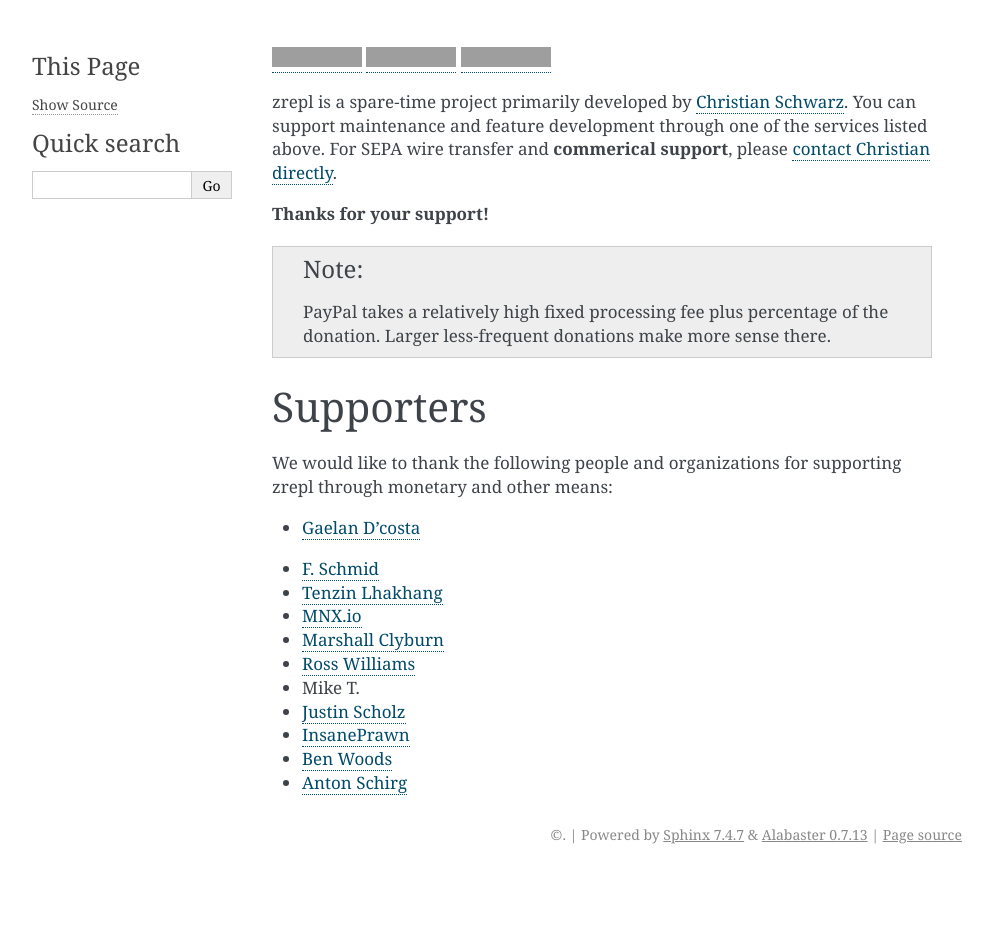
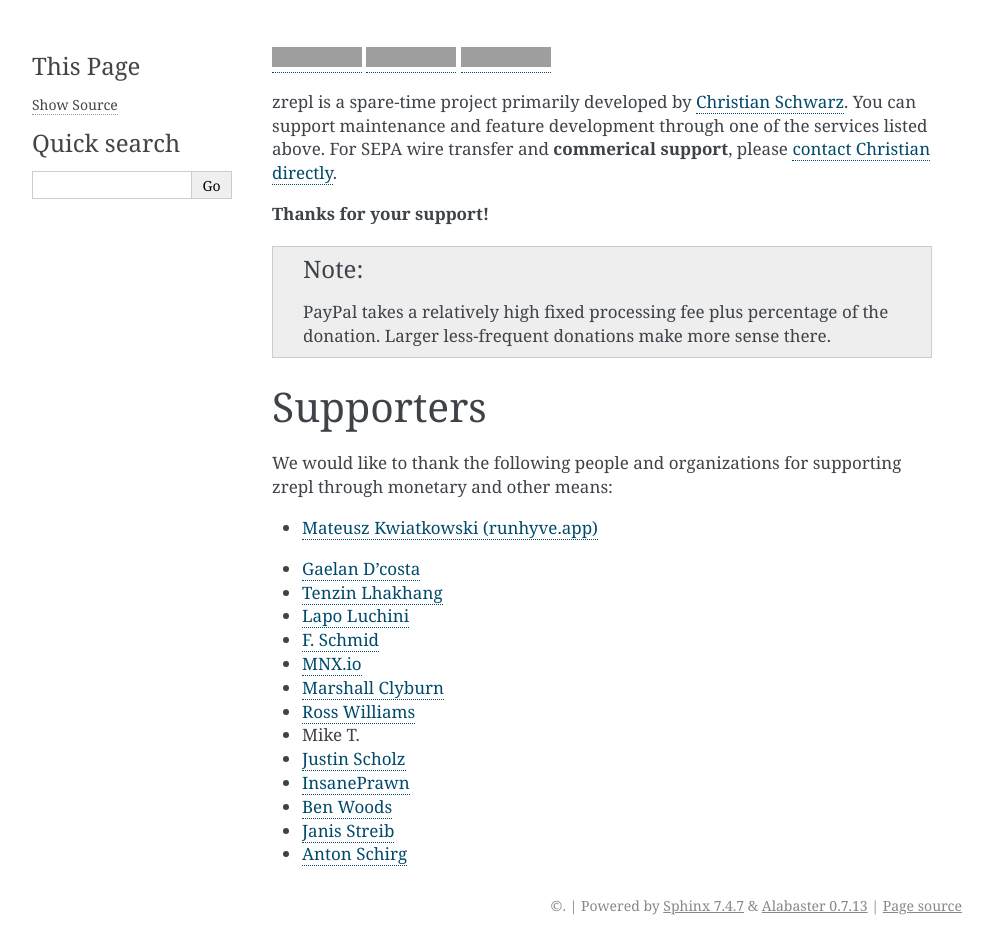
Before and after one commit to zrepl/zrepl, a Sphinx documentation site: the page built from docs/supporters.rst, in a window 1280 px wide. Shown: the whole page, without its empty margins (148-1141 px from the left). Built offline with Sphinx 7.4.7, drawn with Linux system fonts in a browser that asks for light colours; pages that are not in the unit, such as notebooks, are missing from menus; the version number could not be read and is left out; before the commit the page ends 900 px from its top, so only the background shows below that; grey boxes are pictures that could not be loaded.

Commit message:
docs: supporters: update

```diff
--- a/docs/supporters.rst
+++ b/docs/supporters.rst
@@ -32,9 +32,11 @@ We would like to thank the following people and organizations for supporting zre
 
    <div class="fa fa-code" style="width: 1em;"></div>
 
+* |supporter-gold| `Mateusz Kwiatkowski (runhyve.app) <https://runhyve.app>`_
 * |supporter-std| `Gaelan D'costa <https://www.robot-disco.net>`_
+* |supporter-std| `Tenzin Lhakhang <https://confluence.tenzin.io>`_
+* |supporter-std| `Lapo Luchini <https://github.com/lapo-luchini>`_
 * |supporter-std| `F. Schmid <https://github.com/tdschmidl>`_
-* |supporter-std| `Tenzin Lhakhang <https://confluence.tenzin.io>`_
 * |supporter-gold| `MNX.io <https://mnx.io>`_
 * |supporter-std| `Marshall Clyburn <https://github.com/mdclyburn>`_
 * |supporter-code| `Ross Williams <https://github.com/overhacked>`_
@@ -42,4 +44,5 @@ We would like to thank the following people and organizations for supporting zre
 * |supporter-code| `Justin Scholz <https://github.com/JMoVS>`_
 * |supporter-code| `InsanePrawn <https://github.com/InsanePrawn>`_
 * |supporter-code| `Ben Woods <https://www.freshports.org/sysutils/zrepl/>`_
+* |supporter-code| `Janis Streib <https://github.com/janisstreib>`_
 * |supporter-code| `Anton Schirg <https://github.com/antonxy>`_
```
